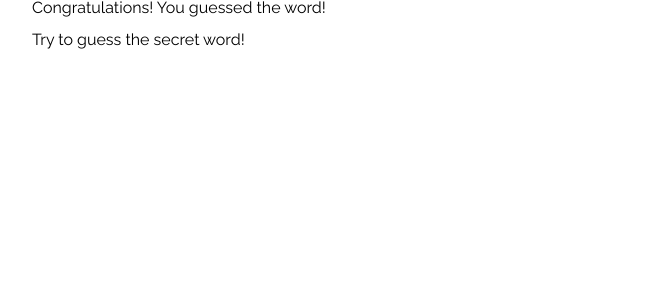
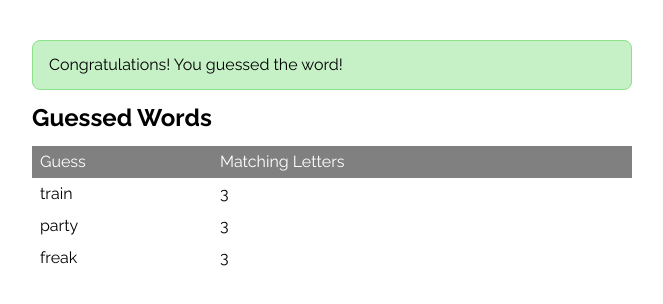
Before and after one commit to stubbystudios-zz/jotto, a React (Create React App) app: page / in a window 1280 px wide. Shown: the top 304 px of the page, without its empty margins (308-971 px from the left). Built offline with nearby package versions, Linux system fonts and the light colour scheme.

Commit message:
Set up redux

```diff
--- a/src/App.jsx
+++ b/src/App.jsx
@@ -8,7 +8,11 @@ class App extends Component {
       <div className="App">
         <div className="container">
           <Congrats success={true} />
-          <GuessedWords guessedWords={[]} />
+          <GuessedWords guessedWords={[
+            { guessedWord: 'train', letterMatchCount: 3 },
+            { guessedWord: 'party', letterMatchCount: 3 },
+            { guessedWord: 'freak', letterMatchCount: 3 },
+          ]} />
         </div>
       </div>
     );
--- a/src/Congrats/Congrats.jsx
+++ b/src/Congrats/Congrats.jsx
@@ -1,4 +1,5 @@
 import React from 'react';
+import './Congrats.scss';
 import PropTypes from 'prop-types';
 
 /**
@@ -10,7 +11,7 @@ import PropTypes from 'prop-types';
 const Congrats = (props) => {
   if (props.success) {
     return (
-      <section data-test='component-congrats'>
+      <section data-test='component-congrats' className='component-congrats'>
         <p data-test='congrats-message'>Congratulations! You guessed the word!</p>
       </section>
     );
--- /dev/null
+++ b/src/Congrats/Congrats.scss
@@ -0,0 +1,10 @@
+@import "../styles/variables";
+@import "../styles/mixins";
+
+.component-congrats {
+  @include success-error-box();
+
+  p {
+    margin-bottom: 0;
+  }
+}
--- /dev/null
+++ b/src/configureStore.jsx
@@ -0,0 +1,4 @@
+import { createStore } from 'redux';
+import rootReducer from './reducers';
+
+export default createStore(rootReducer);
--- a/src/index.scss
+++ b/src/index.scss
@@ -55,9 +55,8 @@ label {
   width: 600px;
 }
 
-.App-logo {
-  height: 40vmin;
-  pointer-events: none;
+.App {
+  margin-top: calcRem(40px);
 }
 
 em {
--- /dev/null
+++ b/src/reducers/index.jsx
@@ -0,0 +1,6 @@
+import { combineReducers } from 'redux';
+import success from './successReducer';
+
+export default combineReducers({
+  success,
+})
--- /dev/null
+++ b/src/reducers/successReducer.jsx
@@ -0,0 +1,9 @@
+/**
+ * @function successReducer
+ * @param {array} state - Array of guessed words.
+ * @param {object} action - Action to be reduced.
+ * @returns {boolean} - New success state.
+ */
+export default (state, action) => {
+  return null;
+}
--- a/src/styles/_mixins.scss
+++ b/src/styles/_mixins.scss
@@ -25,7 +25,10 @@
 @mixin success-error-box($bg: $success, $text: $black) {
   background: $bg;
   border: 1px solid darken($bg, 15);
+  border-radius: 8px;
   color: $text;
+  margin-bottom: calcRem(16px);
+  padding: calcRem(16px);
 }
 
 @mixin breakpoint($width: $md) {
```
Also changed, not shown: src/index.js (+5 -2 lines), src/Input/Input.jsx (added), 1 other file (tests, documents, lock files or other folders).
